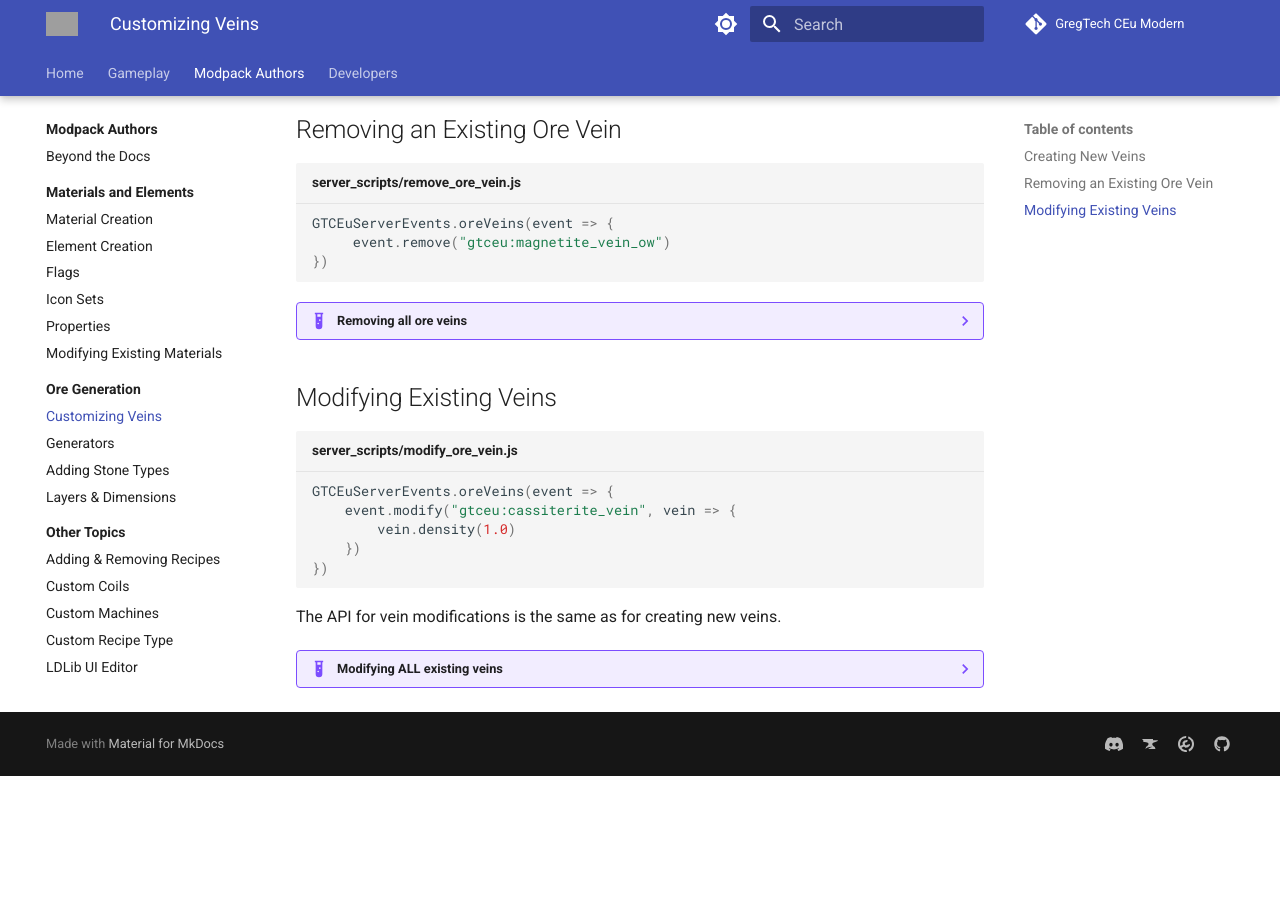
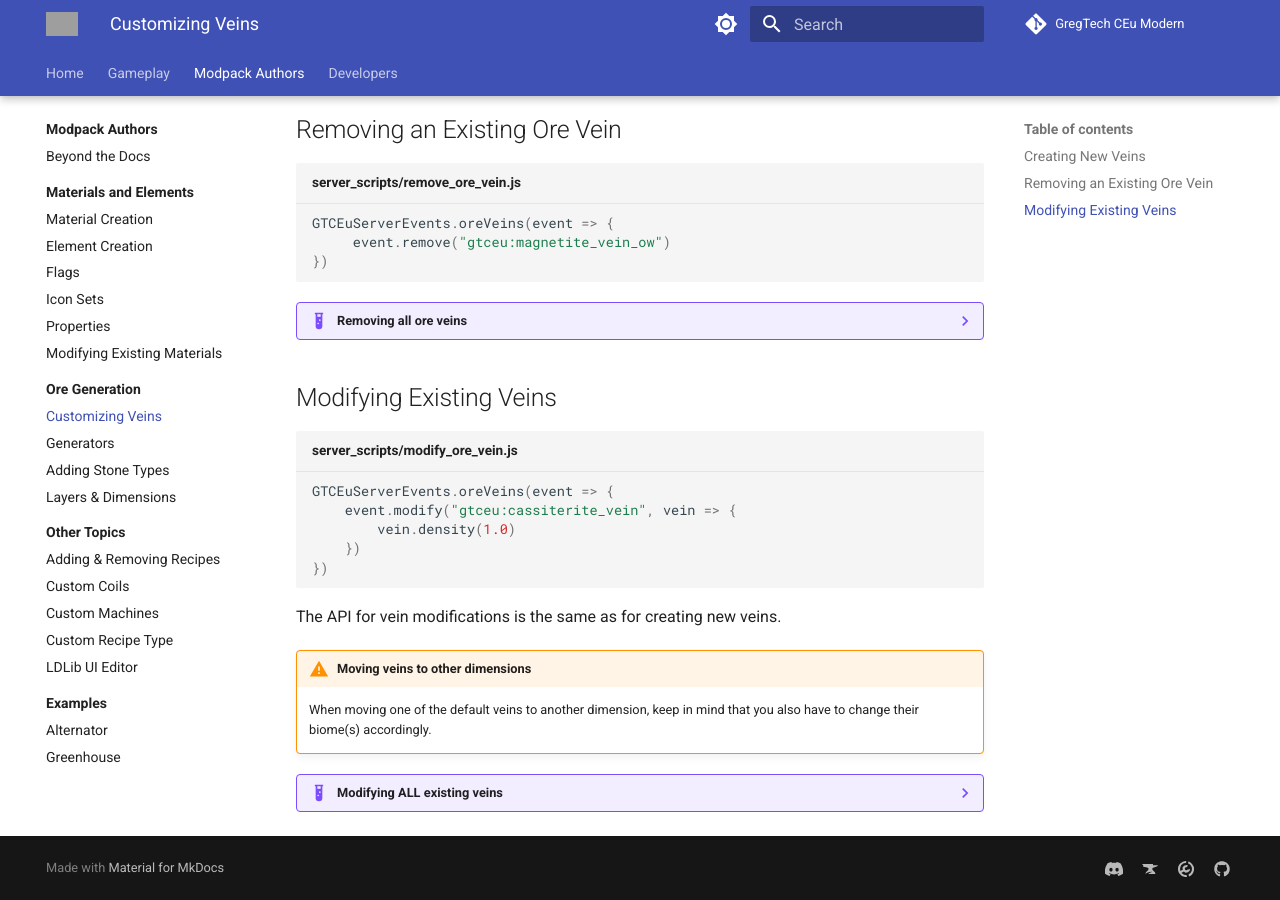
Before and after one commit to GregTechCEu/gtceu-modern-docs, an MkDocs documentation site: the page built from docs/Modpacks/Ore-Generation/01-Customizing-Veins.md, in a window 1280 px wide and 900 px high, scrolled down 913 px. Built offline with MkDocs 1.6.1 and Material for MkDocs 9.7.7, drawn with Linux system fonts in a browser that asks for light colours; comment, search, counter and statistics services are not loaded; before the commit the page ends 1689 px from its top, so only the background shows below that; grey boxes are pictures that could not be loaded.

Commit message:
docs(kjs): moving veins across dimensions

```diff
--- a/docs/Modpacks/Ore-Generation/01-Customizing-Veins.md
+++ b/docs/Modpacks/Ore-Generation/01-Customizing-Veins.md
@@ -127,6 +127,10 @@
 The API for vein modifications is the same as for creating new veins.
 
 
+!!! warning "Moving veins to other dimensions"
+    When moving one of the default veins to another dimension, keep in mind that you also have to change their biome(s) accordingly.
+
+
 ??? example "Modifying ALL existing veins"
     You can also modify all existing ore veins at once:
 
```
